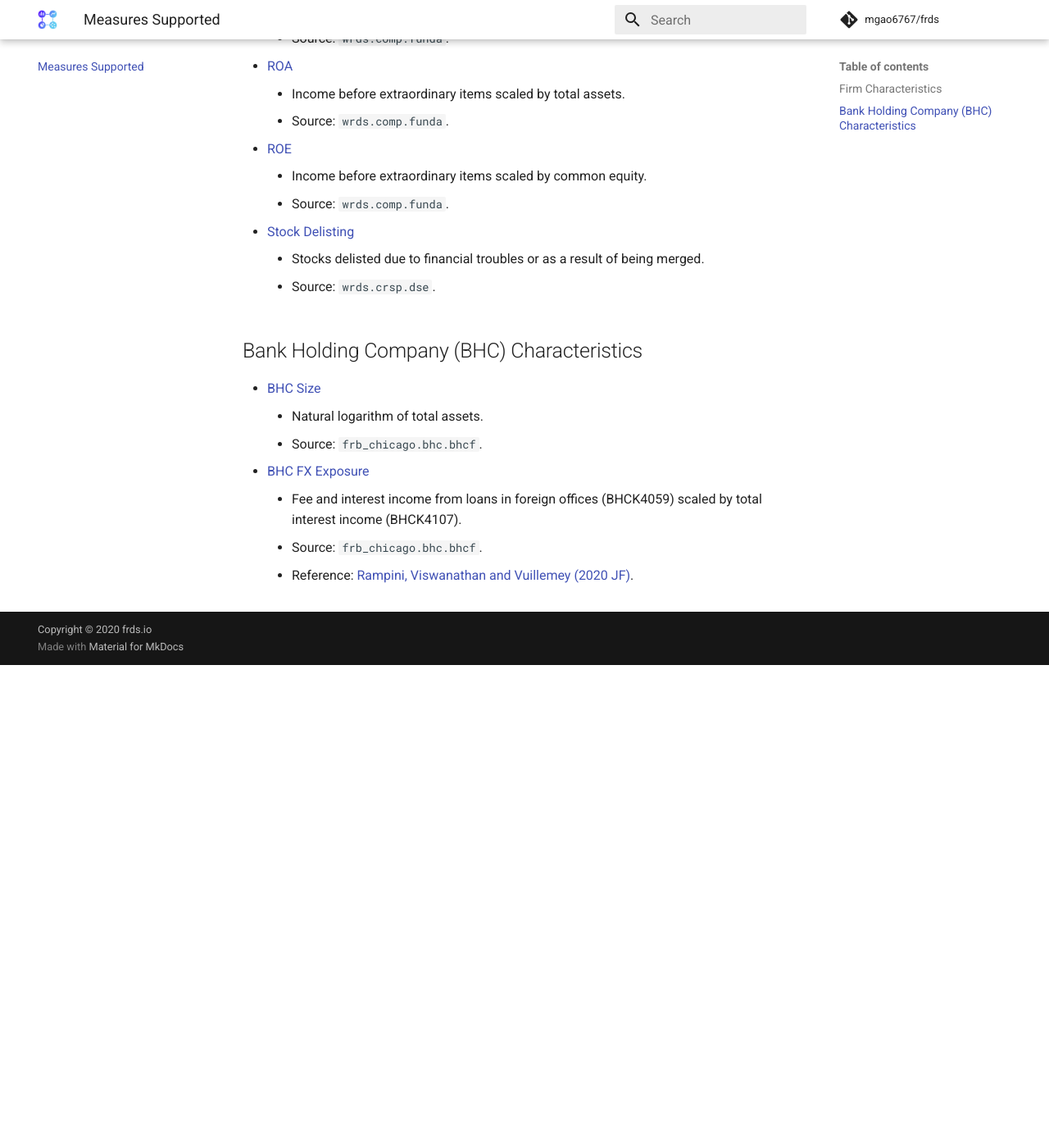
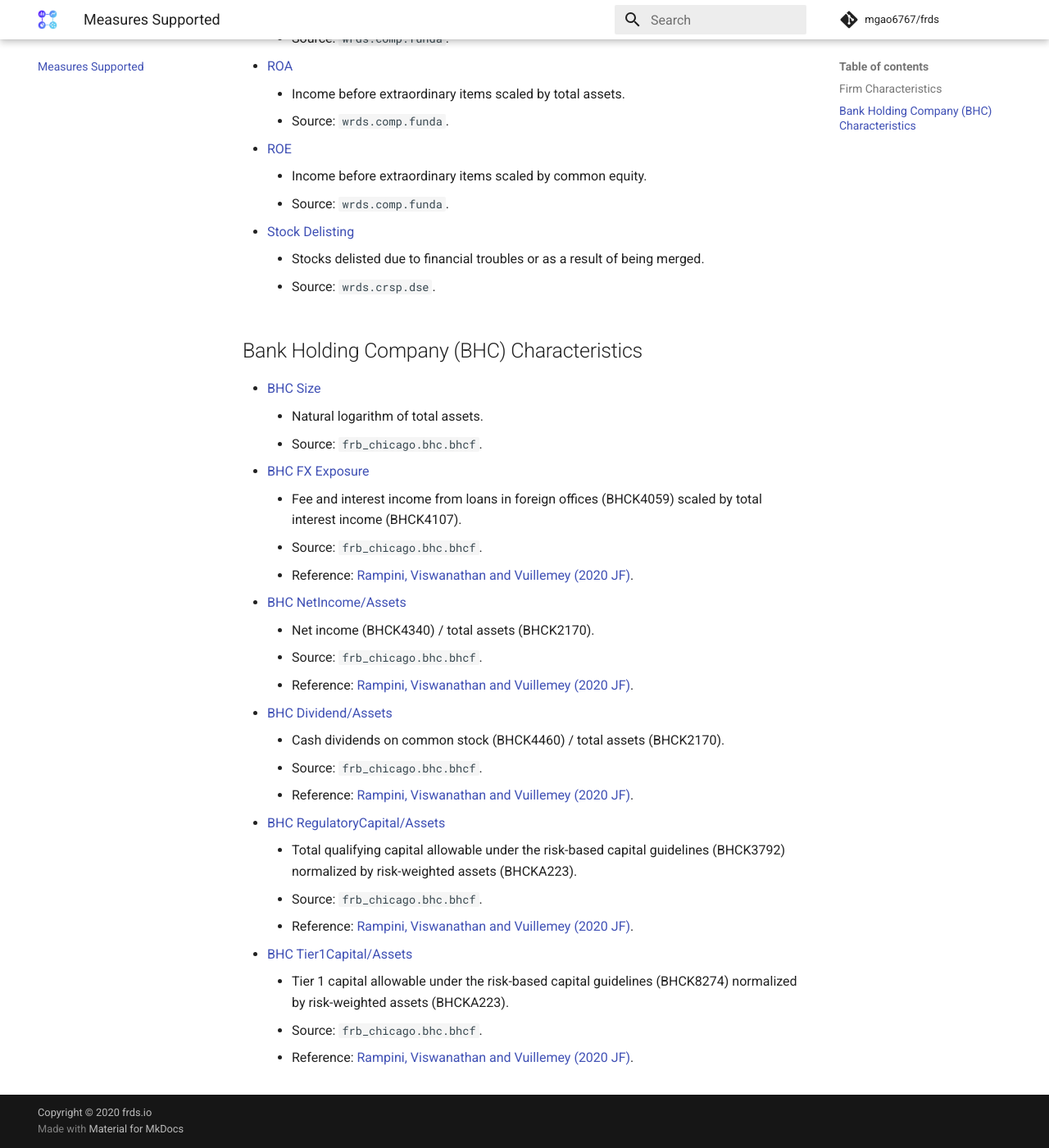
Before and after one commit to mgao6767/frds, an MkDocs documentation site: the page built from docs/measures.md, in a window 1280 px wide and 1400 px high, scrolled down 1069 px. Shown: the whole window at 82% size. Built offline with MkDocs 1.6.1 and Material for MkDocs 9.7.7, drawn with Linux system fonts in a browser that asks for light colours; comment, search, counter and statistics services are not loaded; before the commit the page ends 1880 px from its top, so only the background shows below that.

Commit message:
Add a few BHC measures and docs

```diff
--- a/docs/measures.md
+++ b/docs/measures.md
@@ -45,3 +45,19 @@
     * Fee and interest income from loans in foreign offices (BHCK4059) scaled by total interest income (BHCK4107).
     * Source: `frb_chicago.bhc.bhcf`.
     * Reference: [Rampini, Viswanathan and Vuillemey (2020 JF)](https://doi.org/10.1111/jofi.12868).
+* [BHC NetIncome/Assets](https://frds.io/measures/bhc_netincome_to_assets)
+    * Net income (BHCK4340) / total assets (BHCK2170).
+    * Source: `frb_chicago.bhc.bhcf`.
+    * Reference: [Rampini, Viswanathan and Vuillemey (2020 JF)](https://doi.org/10.1111/jofi.12868).
+* [BHC Dividend/Assets](https://frds.io/measures/bhc_dividend_to_assets)
+    * Cash dividends on common stock (BHCK4460) / total assets (BHCK2170).
+    * Source: `frb_chicago.bhc.bhcf`.
+    * Reference: [Rampini, Viswanathan and Vuillemey (2020 JF)](https://doi.org/10.1111/jofi.12868).
+* [BHC RegulatoryCapital/Assets](https://frds.io/measures/bhc_regcap_to_assets)
+    * Total qualifying capital allowable under the risk-based capital guidelines (BHCK3792) normalized by risk-weighted assets (BHCKA223).
+    * Source: `frb_chicago.bhc.bhcf`.
+    * Reference: [Rampini, Viswanathan and Vuillemey (2020 JF)](https://doi.org/10.1111/jofi.12868).
+* [BHC Tier1Capital/Assets](https://frds.io/measures/bhc_tier1cap_to_assets)
+    * Tier 1 capital allowable under the risk-based capital guidelines (BHCK8274) normalized by risk-weighted assets (BHCKA223).
+    * Source: `frb_chicago.bhc.bhcf`.
+    * Reference: [Rampini, Viswanathan and Vuillemey (2020 JF)](https://doi.org/10.1111/jofi.12868).
```
Also changed, not shown: README.md (+16 -0 lines), docs/measures/bhc_dividend_to_assets.md (added, +22 -0 lines), docs/measures/bhc_fx_exposure.md (added, +22 -0 lines), docs/measures/bhc_netincome_to_assets.md (added, +22 -0 lines), docs/measures/bhc_regcap_to_assets.md (added, +22 -0 lines), docs/measures/bhc_size.md (added, +18 -0 lines), docs/measures/bhc_tier1cap_to_assets.md (added, +22 -0 lines), 2 other files.
